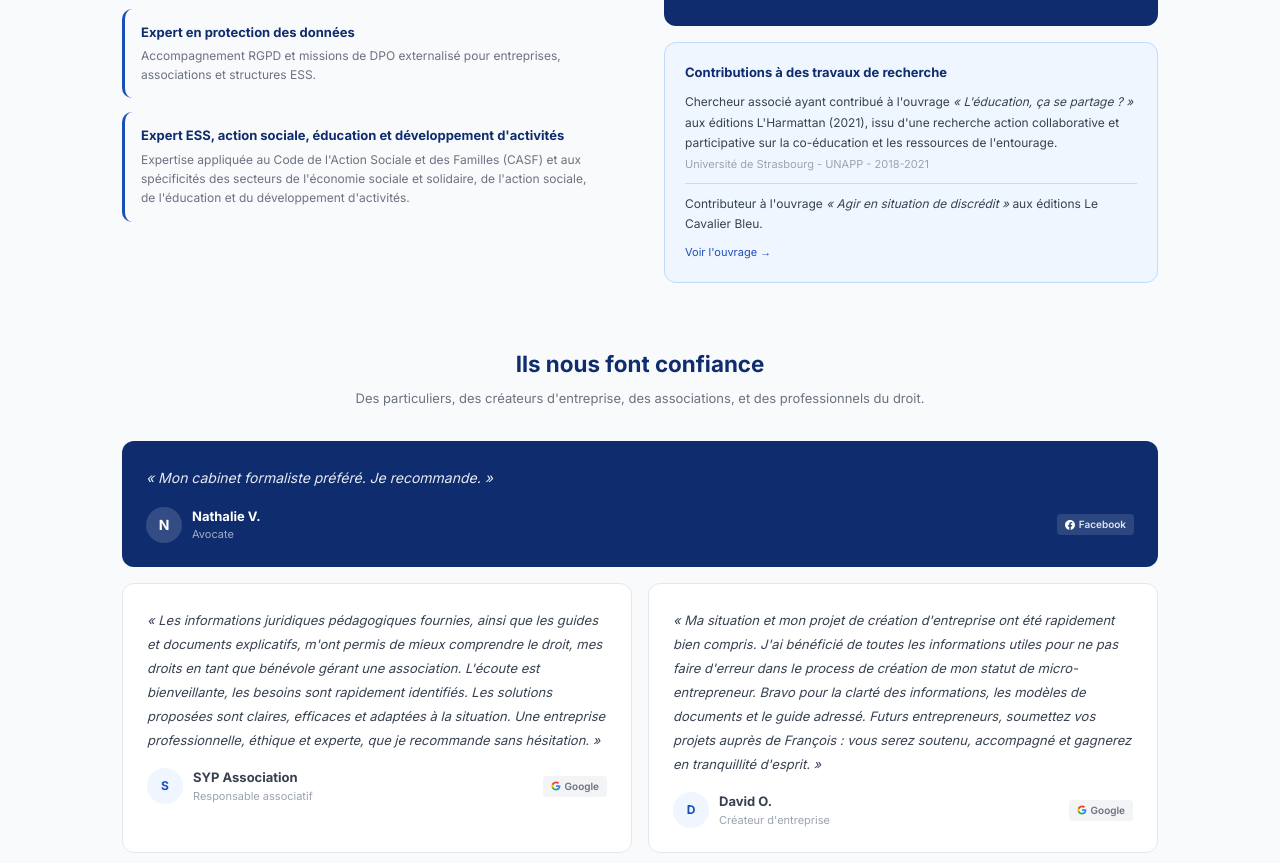
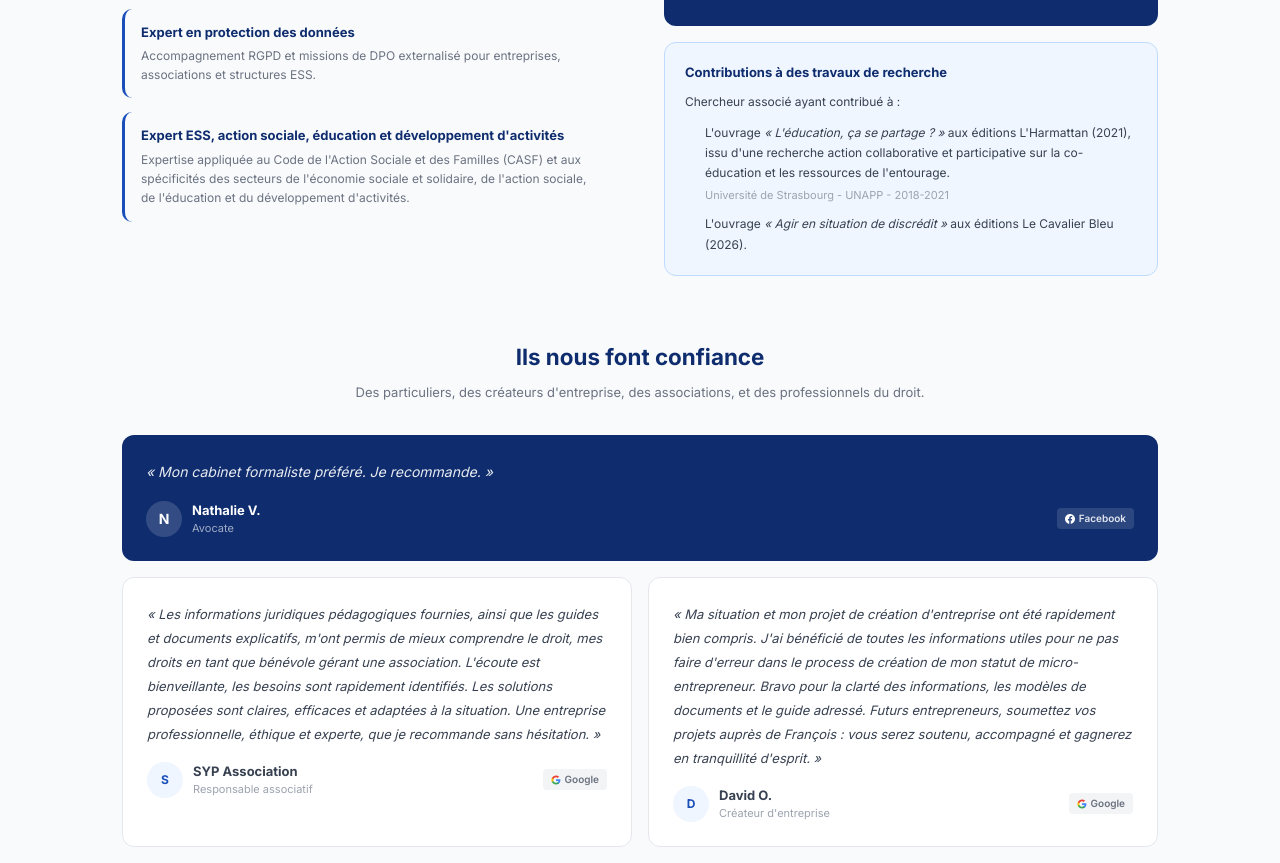
Before and after one commit to SYPA-ASSO/docutheque-next, a Next.js app: page /a-propos in a window 1280 px wide. Shown: the part 2217-3080 px from the top of the page. Built offline with nearby package versions, Linux system fonts and the light colour scheme.

Commit message:
À propos : publications reformatées en liste numérotée, lien Cavalier Bleu retiré

```diff
--- a/app/a-propos/page.tsx
+++ b/app/a-propos/page.tsx
@@ -221,22 +221,16 @@ export default function APropos() {
               {/* PUBLICATIONS */}
               <div style={{background: '#eff6ff', border: '1px solid #bfdbfe', borderRadius: '12px', padding: '1.25rem'}}>
                 <p style={{color: '#0f2d6e', fontSize: '13px', fontWeight: '700', margin: '0 0 10px'}}>Contributions à des travaux de recherche</p>
-                <div style={{display: 'flex', flexDirection: 'column', gap: '10px'}}>
-                  <div>
-                    <p style={{color: '#374151', fontSize: '12px', lineHeight: '1.7', margin: '0 0 3px'}}>
-                      Chercheur associé ayant contribué à l'ouvrage <em>« L'éducation, ça se partage ? »</em> aux éditions L'Harmattan (2021), issu d'une recherche action collaborative et participative sur la co-éducation et les ressources de l'entourage.
-                    </p>
-                    <p style={{color: '#9ca3af', fontSize: '11px', margin: 0}}>Université de Strasbourg - UNAPP - 2018-2021</p>
-                  </div>
-                  <div style={{borderTop: '1px solid #bfdbfe', paddingTop: '10px'}}>
-                    <p style={{color: '#374151', fontSize: '12px', lineHeight: '1.7', margin: '0 0 3px'}}>
-                      Contributeur à l'ouvrage <em>« Agir en situation de discrédit »</em> aux éditions Le Cavalier Bleu.
-                    </p>
-                    <a href="https://www.lecavalierbleu.com/livre/agir-en-situation-de-discredit/" target="_blank" rel="noopener noreferrer" style={{color: '#1a4fba', fontSize: '11px', textDecoration: 'none'}}>
-                      Voir l'ouvrage →
-                    </a>
-                  </div>
-                </div>
+                <p style={{color: '#374151', fontSize: '12px', lineHeight: '1.7', margin: '0 0 10px'}}>Chercheur associé ayant contribué à :</p>
+                <ol style={{margin: '0', paddingLeft: '1.25rem', display: 'flex', flexDirection: 'column', gap: '10px'}}>
+                  <li style={{color: '#374151', fontSize: '12px', lineHeight: '1.7'}}>
+                    L'ouvrage <em>« L'éducation, ça se partage ? »</em> aux éditions L'Harmattan (2021), issu d'une recherche action collaborative et participative sur la co-éducation et les ressources de l'entourage.
+                    <span style={{display: 'block', color: '#9ca3af', fontSize: '11px', marginTop: '2px'}}>Université de Strasbourg - UNAPP - 2018-2021</span>
+                  </li>
+                  <li style={{color: '#374151', fontSize: '12px', lineHeight: '1.7'}}>
+                    L'ouvrage <em>« Agir en situation de discrédit »</em> aux éditions Le Cavalier Bleu (2026).
+                  </li>
+                </ol>
               </div>
             </div>
           </section>
```
